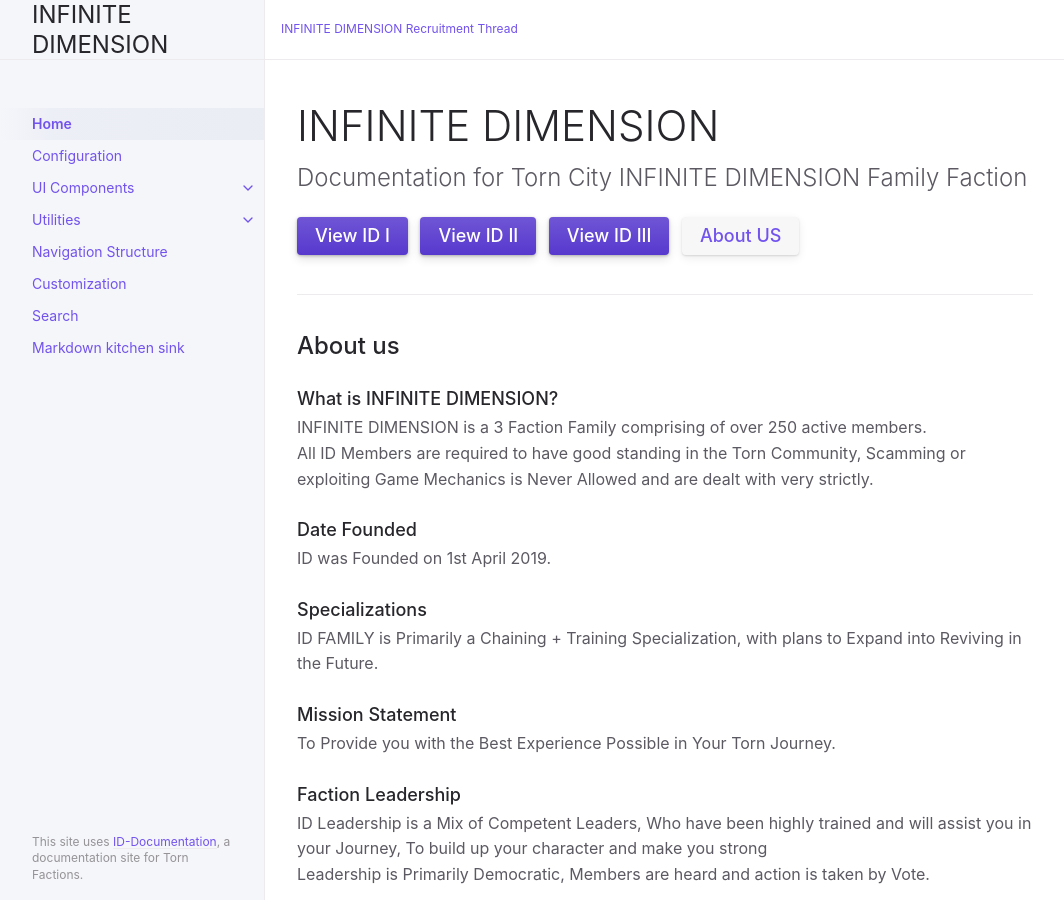
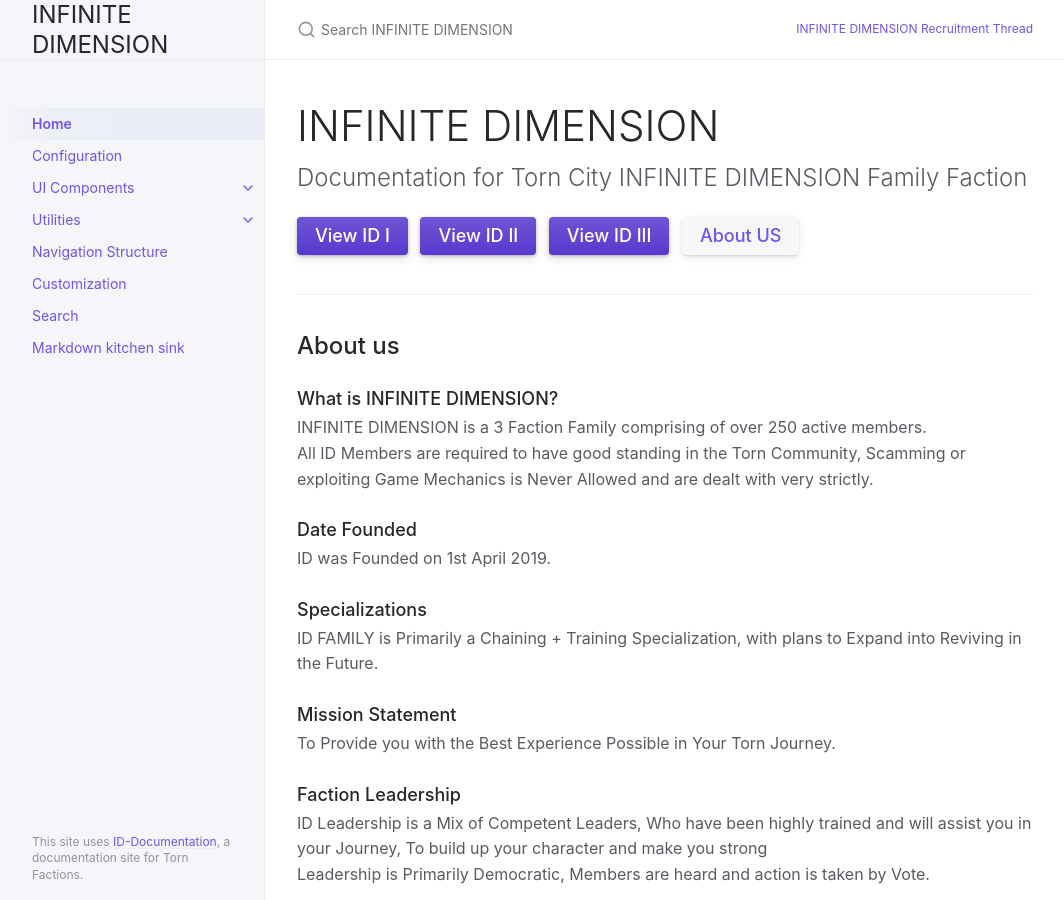
Before and after one commit to OranWeb/id-doc, a Jekyll site: the page built from index.md, in a window 1280 px wide and 900 px high. Shown: the whole window, without its empty margins (107-1171 px from the left). Built offline with Jekyll 4.4.1, drawn with Linux system fonts in a browser that asks for light colours.

Commit message:
Update _config.yml

```diff
--- a/_config.yml
+++ b/_config.yml
@@ -26,7 +26,7 @@ exclude: ["node_modules/", "*.gemspec", "*.gem", "Gemfile", "Gemfile.lock", "pac
 
 # Enable or disable the site search
 # Supports true (default) or false
-search_enabled: false
+search_enabled: true
 search:
   # Split pages into sections that can be searched individually
   # Supports 1 - 6, default: 2
```
